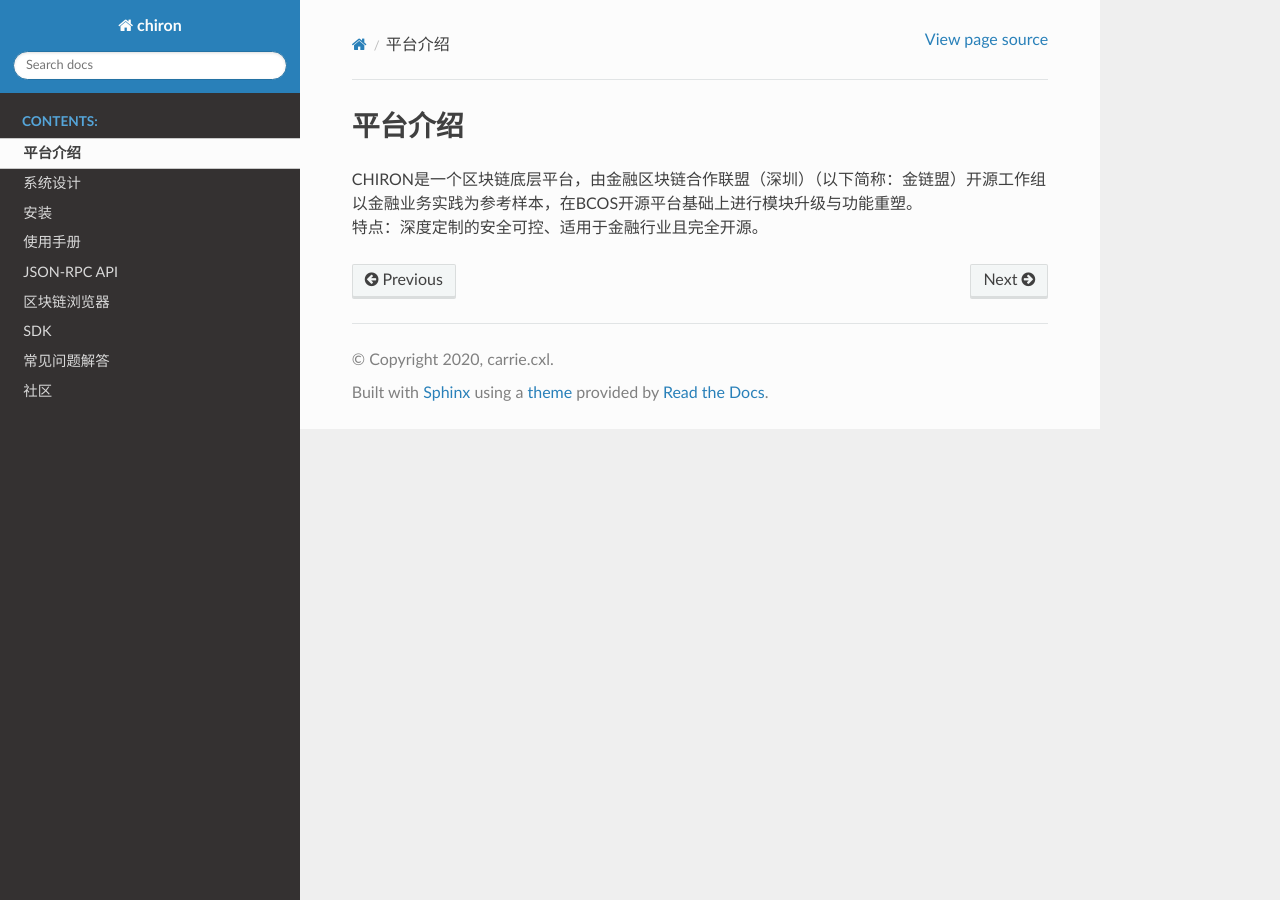
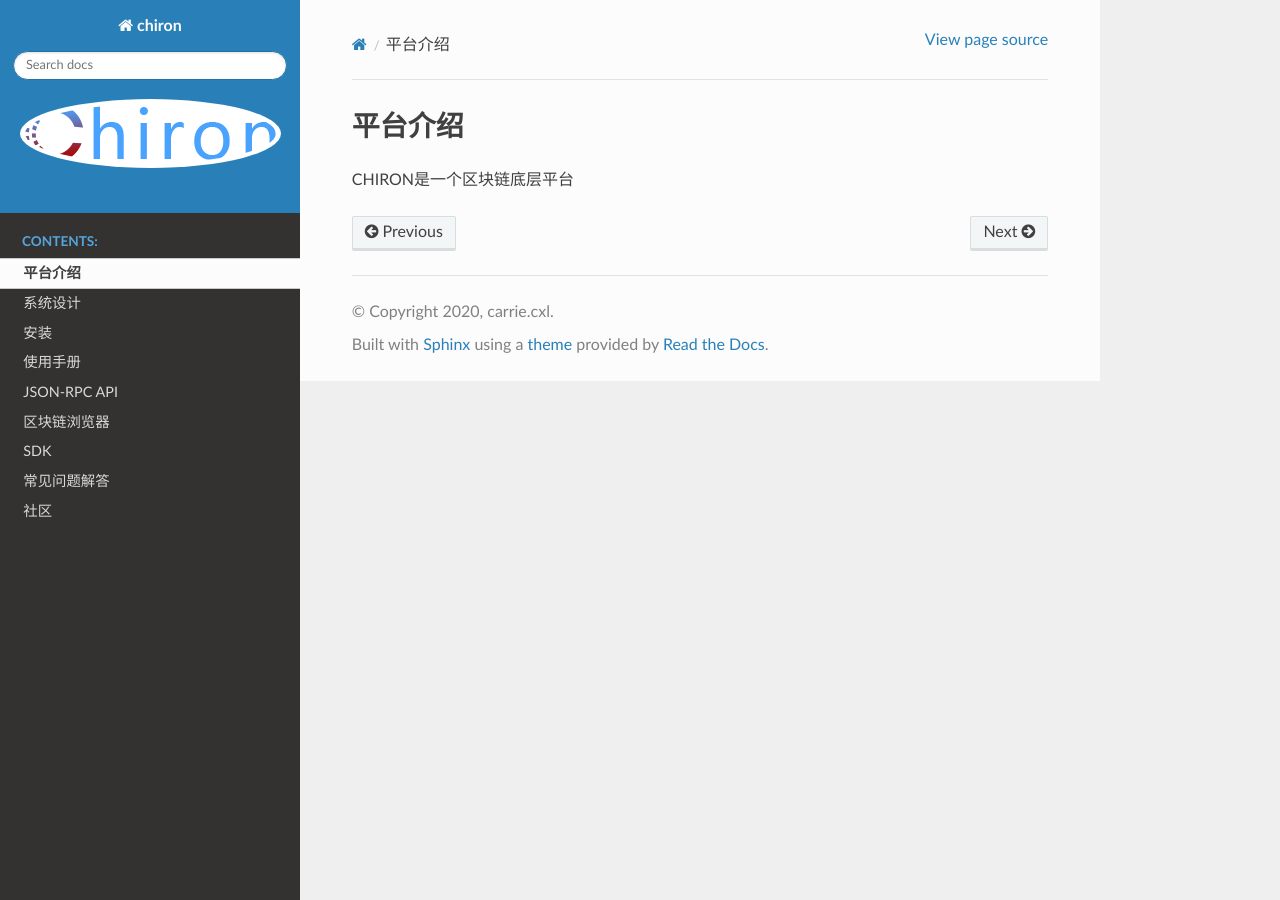
Before and after one commit to cxlhello/readdocs, a Sphinx documentation site: the page built from source/introduction.md, in a window 1280 px wide. Built offline with Sphinx 7.4.7 and the Read the Docs theme 2.0.0, drawn with Linux system fonts in a browser that asks for light colours.

Commit message:
document structure update

```diff
--- /dev/null
+++ b/source/_templates/layout.html
@@ -0,0 +1,9 @@
+{% extends "!layout.html" %}
+{%- if pagename == '404' %}{% set metatags = '<base href="/zh_CN/latest/">\n  ' + metatags %}{% endif %}
+{% block sidebartitle %}
+{{ super() }}
+<br>
+<img style="background-color:#fff; height: unset; width: unset;" alt="CHIRON"
+     src={{ pathto("_static/images/chiron.png",1) }} />
+<br>
+{% endblock %}
--- a/source/introduction.md
+++ b/source/introduction.md
@@ -1,4 +1,3 @@
 # 平台介绍
 
-CHIRON是一个区块链底层平台，由金融区块链合作联盟（深圳）（以下简称：金链盟）开源工作组以金融业务实践为参考样本，在BCOS开源平台基础上进行模块升级与功能重塑。
-特点：深度定制的安全可控、适用于金融行业且完全开源。
+CHIRON是一个区块链底层平台
```
Also changed, not shown: source/installation.md (+1 -1 lines), source/_static/images/chiron.png (added).
